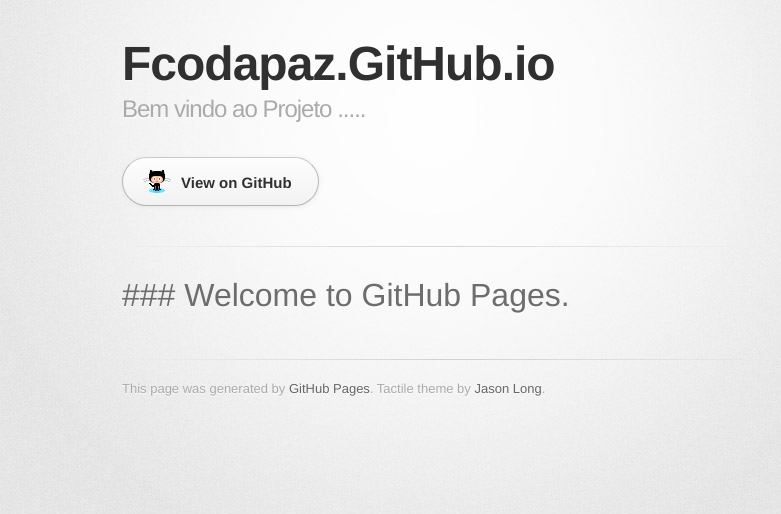
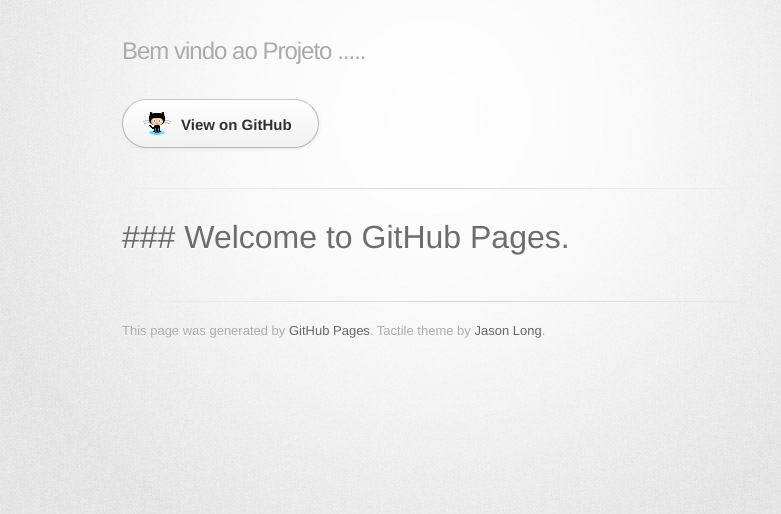
Before and after one commit to Fcodapaz/Fcodapaz.github.io, a plain HTML site: page index.html in a window 1280 px wide. Shown: the whole page, without its empty margins (208-989 px from the left). Drawn offline with Linux system fonts and the light colour scheme; a web font is replaced by a local one.

Commit message:
Update index.html

```diff
--- a/index.html
+++ b/index.html
@@ -18,7 +18,7 @@
       <div class="inner">
 
         <header>
-          <h1>Fcodapaz.GitHub.io</h1>
+          <h1></h1>
           <h2>Bem vindo ao Projeto .....</h2>
         </header>
 
```
